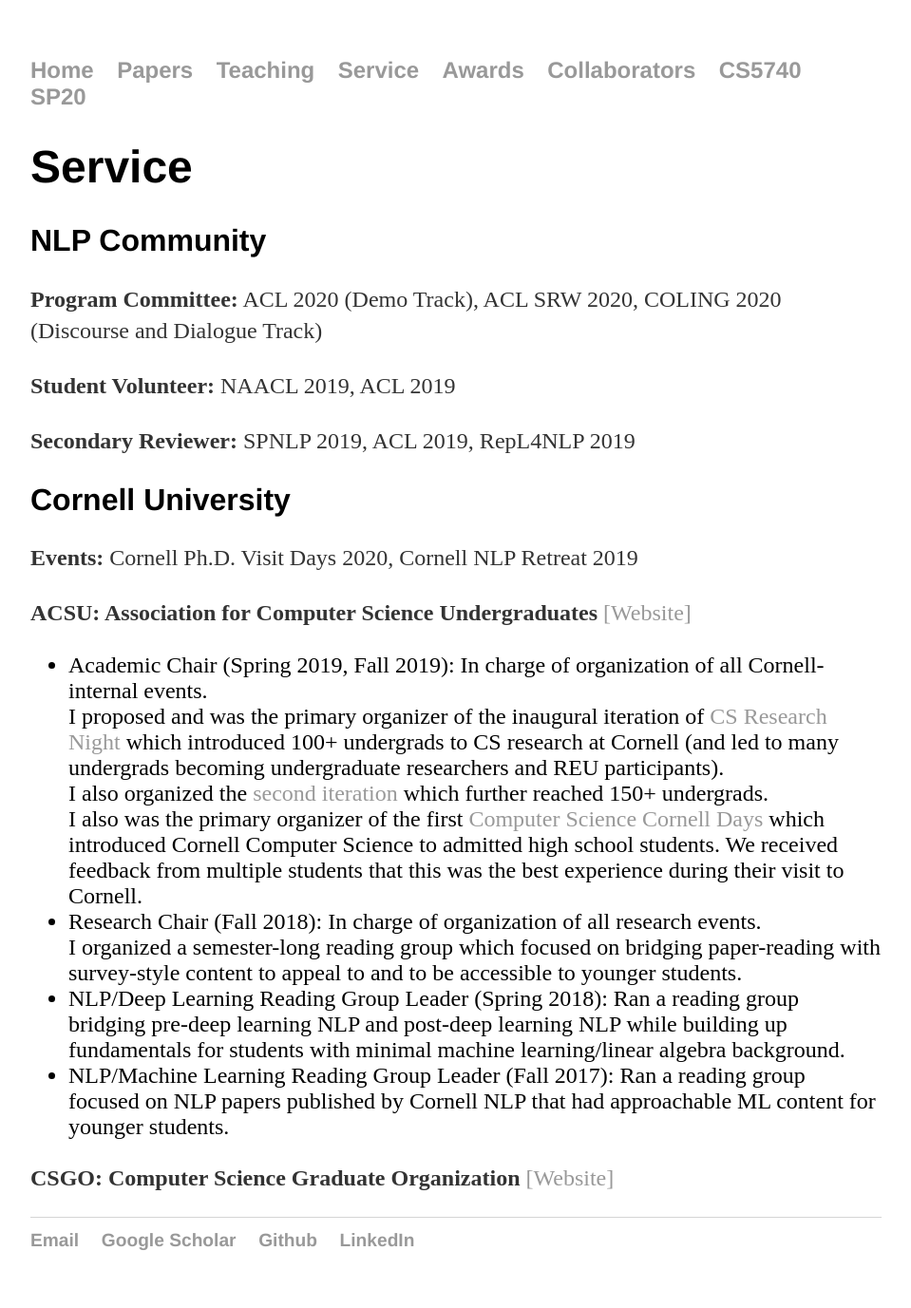
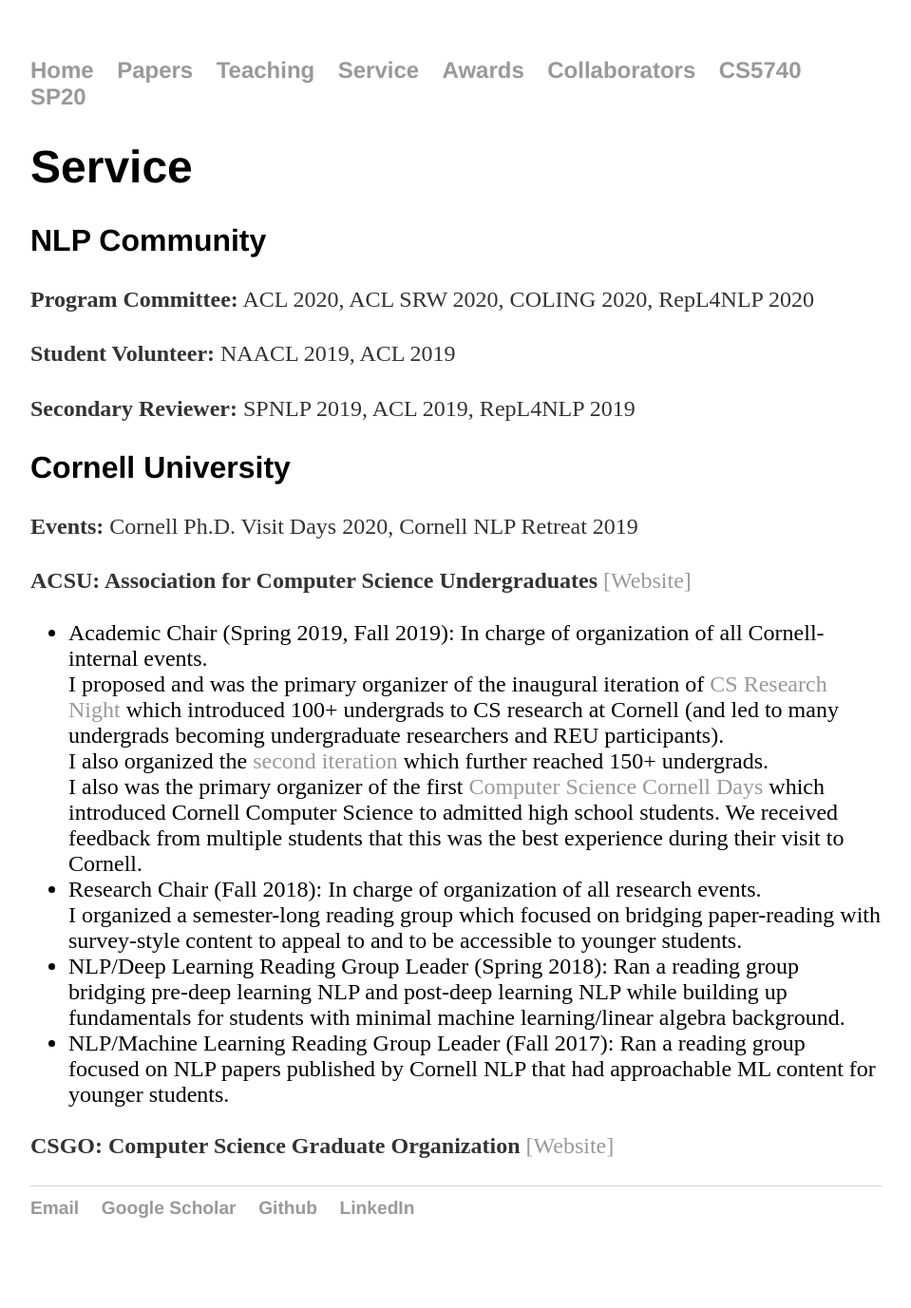
Before and after one commit to rishibommasani/rishibommasani.github.io, a Jekyll site: the page built from service/index.html, in a window 1280 px wide. Shown: the whole page at 95% size, without its empty margins (160-1119 px from the left). Built offline with Jekyll 4.4.1, drawn with Linux system fonts in a browser that asks for light colours; after the commit the page ends 1343 px from its top, so only the background shows below that.

Commit message:
RepL4NLP 2020

```diff
--- a/service/index.html
+++ b/service/index.html
@@ -4,7 +4,7 @@ title: Service
 ---
 	<h1>{{ page.title }}</h1>
 	<h2>NLP Community</h2>
-	<p><b>Program Committee:</b> ACL 2020 (Demo Track), ACL SRW 2020, COLING 2020 (Discourse and Dialogue Track) </p>
+	<p><b>Program Committee:</b> ACL 2020, ACL SRW 2020, COLING 2020, RepL4NLP 2020 </p>
 	<p><b>Student Volunteer:</b> NAACL 2019, ACL 2019</p>
 	<p><b>Secondary Reviewer:</b> SPNLP 2019, ACL 2019, RepL4NLP 2019</p>
 	<h2>Cornell University</h2>
```
